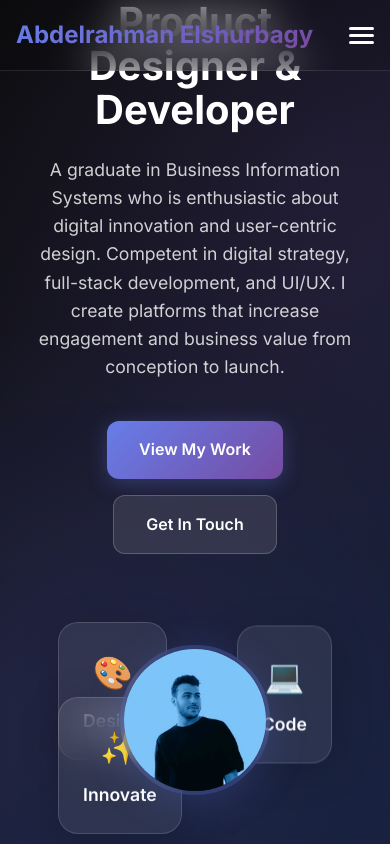
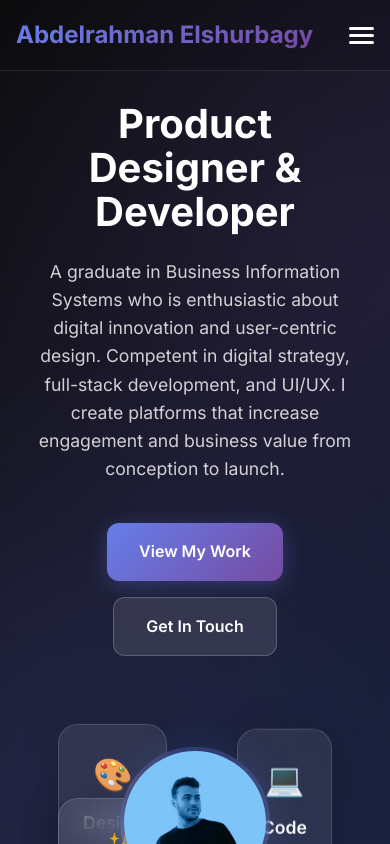
Before and after one commit to xternconnect/Portfolio, a React (Create React App) app: page / in a window 390 px wide. Shown: the top 844 px of the page. Built offline with nearby package versions, Linux system fonts and the light colour scheme.

Commit message:
phone header

```diff
--- a/src/styles/Hero.css
+++ b/src/styles/Hero.css
@@ -233,6 +233,14 @@
 
 /* Mobile Styles */
 @media (max-width: 768px) {
+  .hero {
+    padding-top: 70px; /* Account for fixed navbar */
+  }
+
+  .hero-container {
+    padding-top: 2rem; /* Additional spacing from navbar */
+  }
+
   .hero-content {
     grid-template-columns: 1fr;
     gap: 2rem;
```
